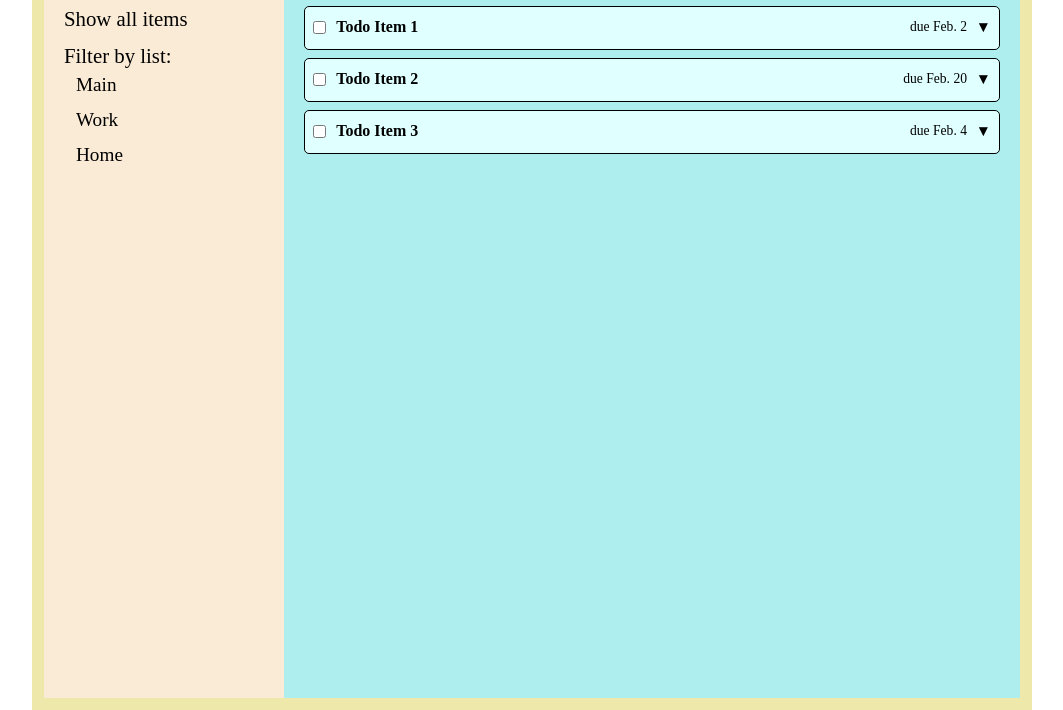
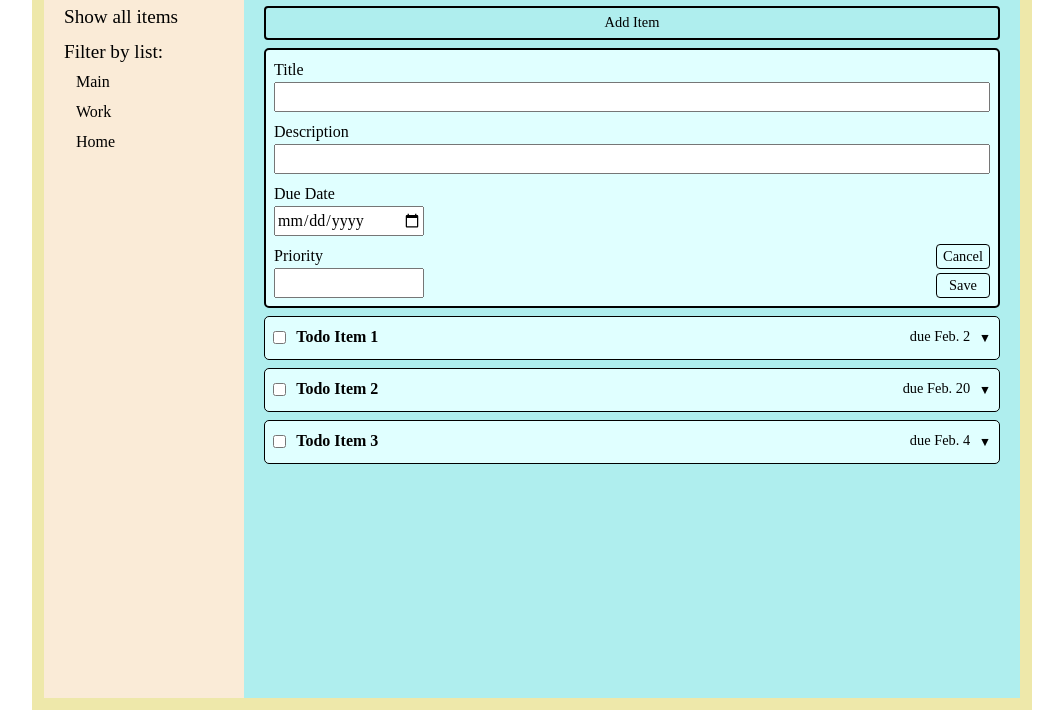
Before and after one commit to mdwicker/odin-todo-list, a website built with webpack: page src/template.html in a window 1280 px wide. Shown: the part 90-800 px from the top of the page, without its empty margins (108-1171 px from the left). Built offline with nearby package versions, Linux system fonts and the light colour scheme.

Commit message:
style form for adding items

```diff
--- a/src/styles.css
+++ b/src/styles.css
@@ -1,3 +1,15 @@
+:root {
+  --text-xl: 2rem; /* page / section titles */
+  --text-lg: 1.2rem; /* navigation, prominent labels */
+  --text-md: 1rem; /* primary content */
+  --text-sm: 0.9rem; /* secondary content */
+  --text-xs: 0.8rem; /* metadata, tags */
+}
+
+/* =========================
+   General Layout
+   ========================= */
+
 .container {
   display: flex;
   max-width: 1000px;
@@ -7,29 +19,20 @@
   background-color: palegoldenrod;
 }
 
-.nav-options,
-.todo-lists {
-  display: flex;
-  flex-direction: column;
-  gap: 6px;
-  list-style: none;
-  padding-left: 0;
-}
-
 aside {
   flex: 1;
   padding: 20px;
-  max-width: 240px;
+  max-width: 200px;
   background-color: antiquewhite;
 }
 
 main {
+  display: flex;
+  flex-direction: column;
+  gap: 16px;
   flex: 3;
   padding: 20px;
   background-color: paleturquoise;
-  display: flex;
-  flex-direction: column;
-  gap: 16px;
 }
 
 header {
@@ -40,28 +43,18 @@ header {
 
 .header-left {
   display: flex;
+  align-items: center;
   gap: 16px;
-  align-items: center;
 }
 
 .header-right {
   display: flex;
-  gap: 12px;
+  gap: 16px;
 }
 
-.sitename {
-  font-size: 1.2rem;
-  text-align: start;
-  margin-bottom: 32px;
-}
-
-h1 {
-  font-size: 2rem;
-}
-
-header button {
-  height: 30px;
-}
+/* =========================
+   Layout Details
+   ========================= */
 
 .todo-items {
   display: flex;
@@ -69,19 +62,36 @@ header button {
   gap: 8px;
 }
 
+.nav-list,
+.nav-sublist {
+  display: flex;
+  flex-direction: column;
+  gap: 6px;
+  padding-left: 0;
+  list-style: none;
+}
+
+.nav-sublist {
+  margin-top: 4px;
+}
+
+/* =========================
+   Components: Todo Item
+   ========================= */
+
 .todo-item {
+  display: flex;
   width: 100%;
   padding: 8px;
   border-radius: 5px;
   border: 1px solid black;
   background-color: lightcyan;
-  display: flex;
 }
 
 .todo-item-left {
-  padding-top: 2px;
   align-items: start;
   width: 24px;
+  padding-top: 2px;
 }
 
 .todo-item-body {
@@ -96,26 +106,130 @@ header button {
 
 .todo-item-title {
   flex: 1;
-  font-size: 1rem;
+  font-size: var(--text-md);
   font-weight: 600;
 }
 
-.due-date {
-  font-size: 0.85rem;
+.todo-item .due-date {
+  font-size: var(--text-sm);
 }
 
-.todo-item-details {
-  transition: max-height 0.3s ease-in-out;
-  overflow: hidden;
-  max-height: 500px;
-  font-size: 0.9rem;
+.todo-item .priority {
+  padding: 2px 6px;
+  border-radius: 4px;
+  font-size: var(--text-xs);
+  font-weight: 500;
+  background-color: rgba(0, 0, 0, 0.08);
+  color: #333;
 }
 
 .todo-item-bottom {
   display: flex;
   justify-content: space-between;
   align-items: end;
-  font-size: 0.85rem;
+}
+
+/* =========================
+   Component: New Item Form
+   ========================= */
+
+form.todo-item,
+.form-bottom-left {
+  display: flex;
+  flex-direction: column;
+  gap: 8px;
+  border-width: 2px;
+}
+
+.form-control {
+  display: flex;
+  flex-direction: column;
+}
+
+.form-bottom {
+  display: flex;
+  justify-content: space-between;
+}
+
+.form-bottom-right {
+  display: flex;
+  flex-direction: column;
+  justify-content: end;
+  gap: 4px;
+}
+
+input[type="number"],
+input[type="date"] {
+  max-width: 150px;
+}
+
+button.save {
+  /* margin-left: auto; */
+}
+/* =========================
+   Other Components
+   ========================= */
+
+button {
+  height: 25px;
+  border: none;
+  border: 1px solid black;
+  border-radius: 4px;
+  font-size: var(--text-sm);
+  background: none;
+  cursor: pointer;
+}
+
+header button {
+  height: 30px;
+}
+
+button.expand {
+  border: none;
+  padding: 0;
+  margin-left: 8px;
+  font-family: "Helvetica", "Arial", sans-serif;
+  font-size: var(--text-xs);
+  font-weight: bold;
+}
+
+button#add-item {
+  height: auto;
+  padding: 4px;
+  border-width: 2px;
+}
+
+h1 {
+  font-size: var(--text-xl);
+}
+
+.sitename {
+  margin-bottom: 32px;
+  font-size: var(--text-lg);
+  text-align: start;
+}
+
+.nav-list {
+  font-size: var(--text-lg);
+}
+
+.nav-sublist {
+  padding-left: 12px;
+  font-size: var(--text-md);
+}
+
+.nav-link {
+  cursor: pointer;
+}
+
+/* =========================
+   States and Transitions
+   ========================= */
+
+.todo-item-details {
+  max-height: 500px;
+  overflow: hidden;
+  transition: max-height 0.3s ease-in-out;
 }
 
 .todo-item-details.hidden {
@@ -124,43 +238,6 @@ header button {
 
 .todo-item-details:not(.hidden) {
   max-height: 500px;
-}
-
-.priority {
-  font-size: 0.8rem;
-  font-weight: 500;
-  padding: 2px 6px;
-  border-radius: 4px;
-  background-color: rgba(0, 0, 0, 0.08);
-  color: #333;
-}
-
-button.edit {
-  background: none;
-  border: none;
-  border: 1px solid black;
-  border-radius: 4px;
-  cursor: pointer;
-}
-
-.nav-options {
-  font-size: 1.3rem;
-}
-
-.todo-lists {
-  font-size: 1.2rem;
-  padding-left: 12px;
-}
-
-button.expand {
-  background: none;
-  border: none;
-  padding: 0;
-  margin-left: 8px;
-  font: inherit;
-  font-family: "Helvetica", "Arial", sans-serif;
-  font-weight: bold;
-  cursor: pointer;
 }
 
 button.expand::before {
--- a/src/template.html
+++ b/src/template.html
@@ -7,18 +7,16 @@
 </head>
 <body>
     <div class="container">
-
         <aside>
             <div class="sitename">Todo App</div>
-
-            <ul class="nav-options">
-                <li id="show-all">Show all items</li>
+            <ul class="nav-list">
+                <li id="show-all" class="nav-link">Show all items</li>
                 <li>
                     Filter by list:
-                    <ul class="todo-lists">
-                        <li>Main</li>
-                        <li>Work</li>
-                        <li>Home</li>
+                    <ul class="nav-sublist">
+                        <li class="nav-link">Main</li>
+                        <li class="nav-link">Work</li>
+                        <li class="nav-link">Home</li>
                     </ul>
                 </li>
             </ul>
@@ -27,7 +25,7 @@
             <header>
                 <div class="header-left">
                     <h1 class="list-name">Main List</h1>
-                    <button id="add-item">Add Item</button>
+
                 </div>
                 <div class="header-right">
                     <div>filter</div>
@@ -35,6 +33,33 @@
                 </div>
             </header>
             <div class="todo-items">
+                <button id="add-item">Add Item</button>
+                <form class="todo-item hidden">
+                    <div class="form-control">
+                        <label for="new-item-title">Title</label>
+                        <input type="text" id="new=item-title">
+                    </div>
+                    <div class="form-control">
+                        <label for="new-item-description">Description</label>
+                        <input type="text" id="new-item-description">
+                    </div>
+                    <div class="form-bottom">
+                        <div class="form-bottom-left">
+                            <div class="form-control">
+                                <label for="new-item-duedate">Due Date</label>
+                                <input type="date" id="new-item-duedate">
+                            </div>
+                            <div class="form-control">
+                                <label for="new-item-priority">Priority</label>
+                                <input type="number" id="new-item-priority">
+                            </div>
+                        </div>
+                        <div class="form-bottom-right">
+                            <button class="cancel">Cancel</button>
+                            <button class="save">Save</button>
+                        </div>
+                    </div>
+                </form>
                 <div class="todo-item">
                     <div class="todo-item-left">
                         <input type="checkbox" aria-label="item completion toggle">
```
